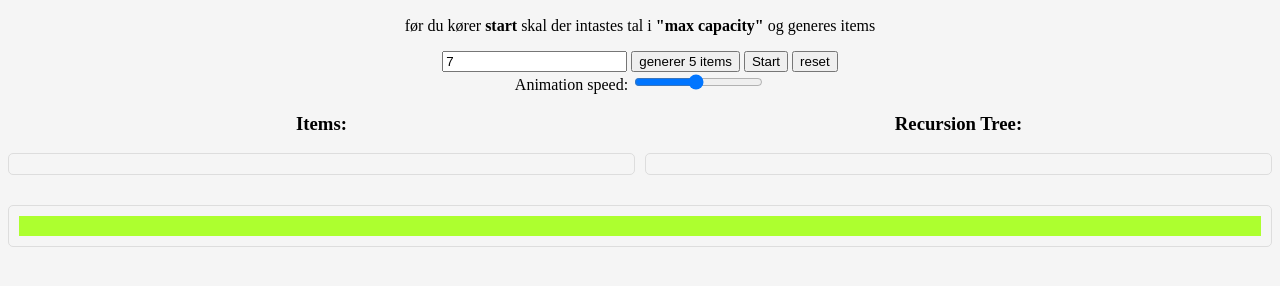
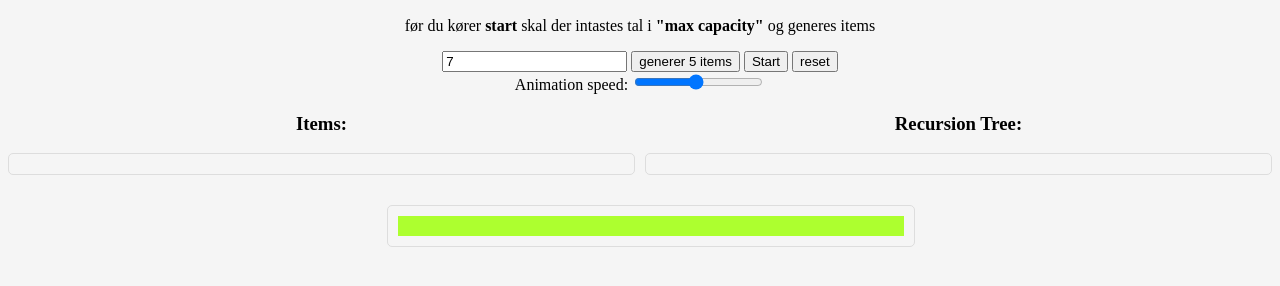
Before and after one commit to mrPrimeBeef/Knapsack-problem, a plain HTML site: page index.html in a window 1280 px wide. Shown: the part 110-396 px from the top of the page. Drawn offline with Linux system fonts and the light colour scheme.

Commit message:
update works

```diff
--- a/script.js
+++ b/script.js
@@ -61,6 +61,8 @@ async function startSim() {
       `;
 
     logsDiv.appendChild(node);
+
+    logsDiv.querySelector(".tree-node:last-child").scrollIntoView();
   }
 
   displayResult(result);
--- a/style.css
+++ b/style.css
@@ -56,6 +56,8 @@ body {
   max-height: 200px;
   border: 1px solid #ddd;
   border-radius: 5px;
+  width: 40%;
+  margin-left: 30%;
 }
 
 .tree-node {
```
